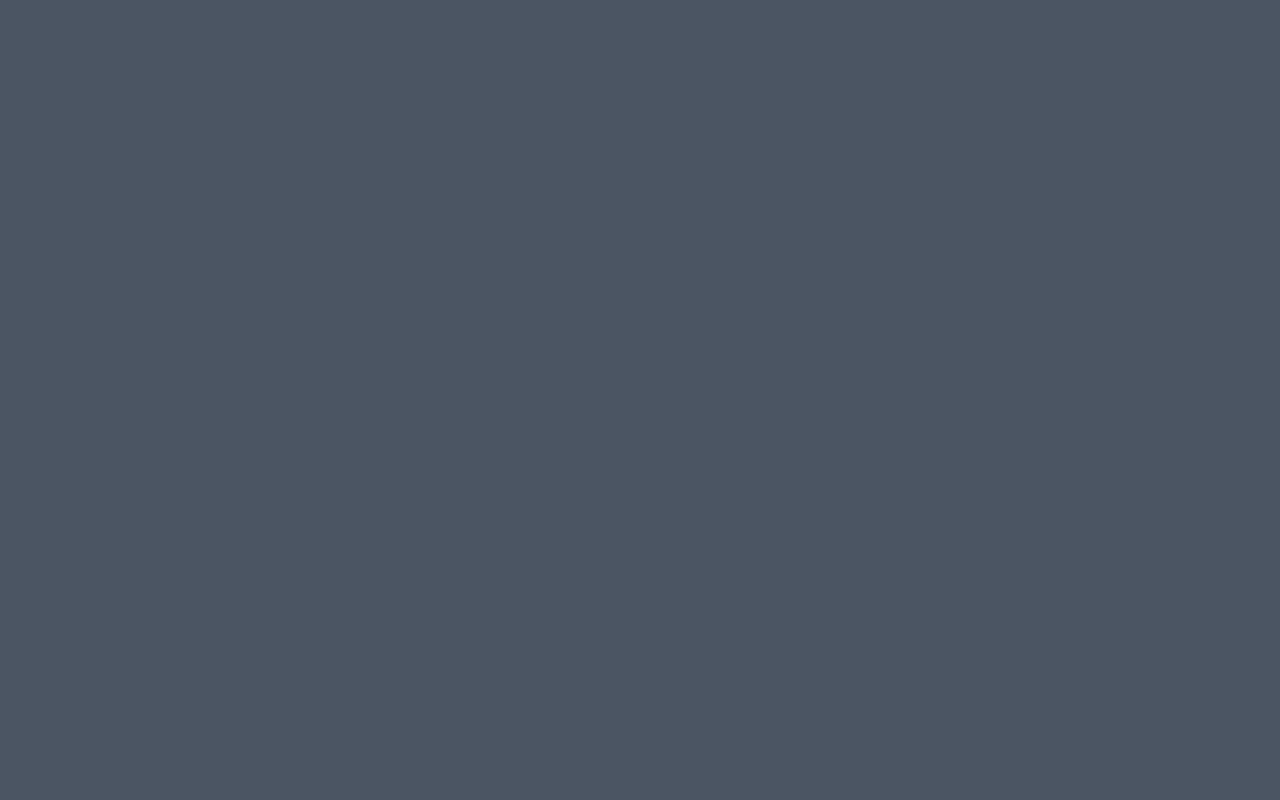
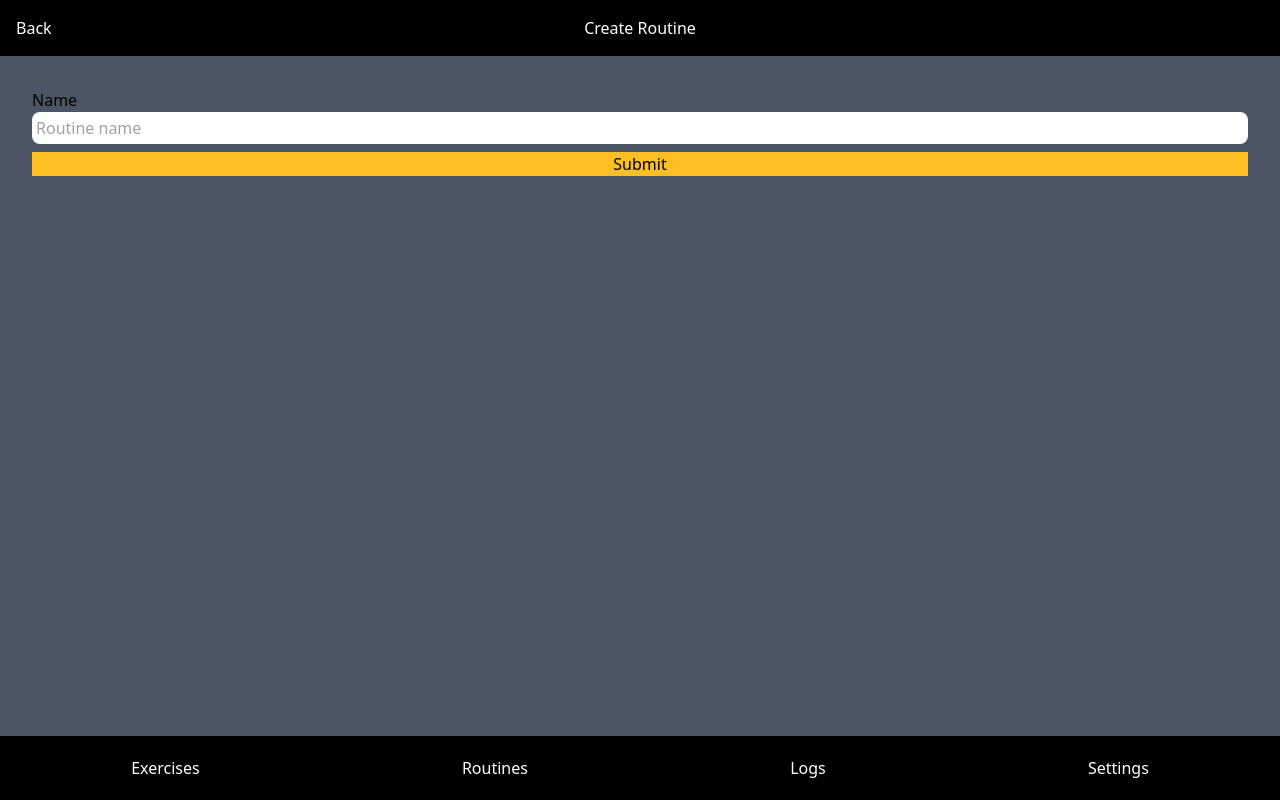
Before and after one commit to andrewmloop/workout-tracker, a React (Create React App) app in the folder client/: page /add-routine in a window 1280 px wide. Before the commit this address had no page. Built offline with nearby package versions, Linux system fonts and the light colour scheme.

Commit message:
Add create routine form

```diff
--- a/client/src/App.js
+++ b/client/src/App.js
@@ -9,6 +9,7 @@ import Log from "./pages/Log";
 import Settings from "./pages/Settings";
 import Login from "./pages/Login";
 import Register from "./pages/Register";
+import AddRoutine from "./pages/AddRoutine";
 
 export default function App() {
   const [exerciseList, setExerciseList] = useState([]);
@@ -43,6 +44,9 @@ export default function App() {
               showBack={false}
               showAdd={true}
             />
+          }/>
+          <Route path="/add-routine" element={
+            <AddRoutine />
           }/>
           <Route path="/routine" element={
             <Routine
--- a/client/src/components/Banner.js
+++ b/client/src/components/Banner.js
@@ -6,6 +6,7 @@ export default function Banner(props) {
 
   const showBack = props.showBack;
   const showAdd = props.showAdd;
+  const addFunction = props.addFunction;
 
   return (
     <div className="sticky top-0 left-0 w-full bg-black p-4 text-white">
@@ -19,7 +20,7 @@ export default function Banner(props) {
         <h1 className="justify-self-center">{props.bannerText}</h1>
         <div className="justify-self-end">
           { showAdd
-            ? <button>Add</button>
+            ? <button onClick={addFunction}>Add</button>
             : undefined
           }
         </div>
--- /dev/null
+++ b/client/src/pages/AddRoutine.js
@@ -0,0 +1,66 @@
+import React, { useState } from "react";
+import { useNavigate } from "react-router-dom";
+import Banner from "../components/Banner";
+
+export default function AddRoutine() {
+  const [name, setName] = useState("");
+
+  const navigate = useNavigate();
+
+  const handleSubmit = async (e) => {
+    e.preventDefault();
+
+    if (name.length > 0) {
+      const routine = {
+        // Backend handles empty array for new routine
+        // Backend handles user id based on JWT taken from local storage
+        name: name,
+      };
+
+      try {
+        const response = await fetch("http://localhost:9900/routine/add", {
+          method: "POST",
+          headers: {
+            "Content-Type": "application/json",
+            "x-access-token": localStorage.getItem("token"),
+          },
+          body: JSON.stringify(routine),
+        });
+        const data = await response.json();
+        if (data.result === "success") {
+          navigate("/routine-list");
+        }
+      } catch (error) {
+        console.error("Error creating routine: ", error);
+      }
+    }
+  };
+
+  return (
+    <>
+      <Banner
+        bannerText={"Create Routine"}
+        showBack={true}
+      />
+      <div className="p-8">
+        <form
+          onSubmit={handleSubmit}
+          className="flex flex-col"
+        >
+          <label htmlFor="routine-name">Name</label>
+          <input
+            type="text"
+            name="routine-name"
+            placeholder="Routine name"
+            onChange={ (e) => setName(e.target.value)}
+            className="w-full p-1 rounded-lg mb-2"
+          />
+          <button
+            type="submit"
+            className="w-full bg-amber-400"
+          >Submit</button>
+        </form>
+      </div>
+    </>
+  );
+}
--- a/client/src/pages/RoutineList.js
+++ b/client/src/pages/RoutineList.js
@@ -1,10 +1,12 @@
 import React, { useEffect, useState } from "react";
-import { Link } from "react-router-dom";
+import { Link, useNavigate } from "react-router-dom";
 import Banner from "../components/Banner";
 
 export default function RoutineList() {
   const [routineList, setRoutineList] = useState([]);
   const [error, setError] = useState(false);
+
+  const navigate = useNavigate();
 
   useEffect( () => {
     fetchRoutines();
@@ -32,6 +34,7 @@ export default function RoutineList() {
       <Banner
         bannerText={"Routines"}
         showAdd={true}
+        addFunction={() => navigate("/add-routine")}
       />
       <div className="p-8">
         <ul className="flex flex-col justify-start">
```
Also changed, not shown: client/src/components/Notification.js (added), 1 other file (tests, documents, lock files or other folders).
